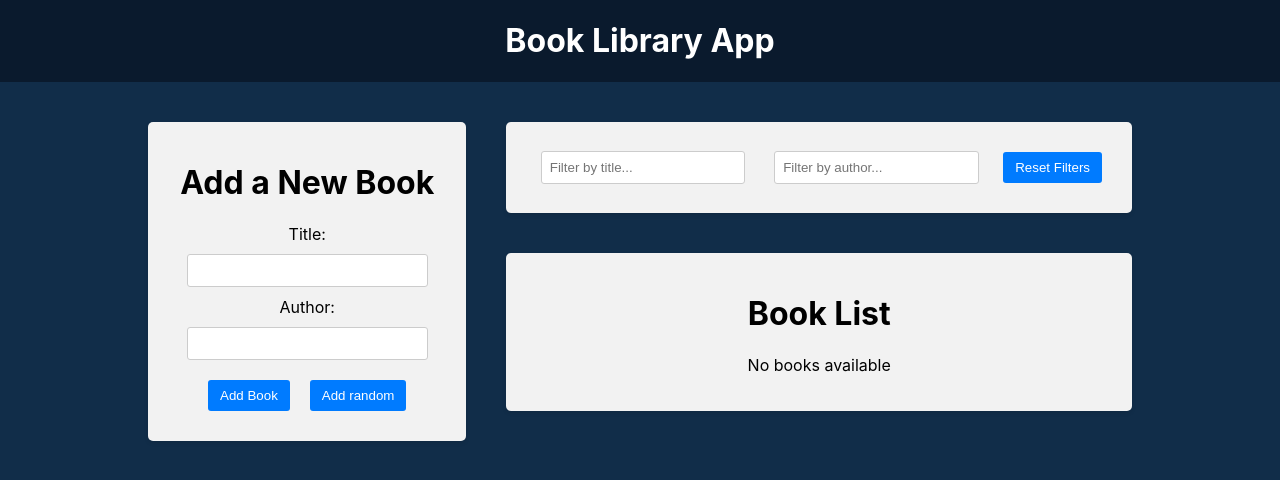
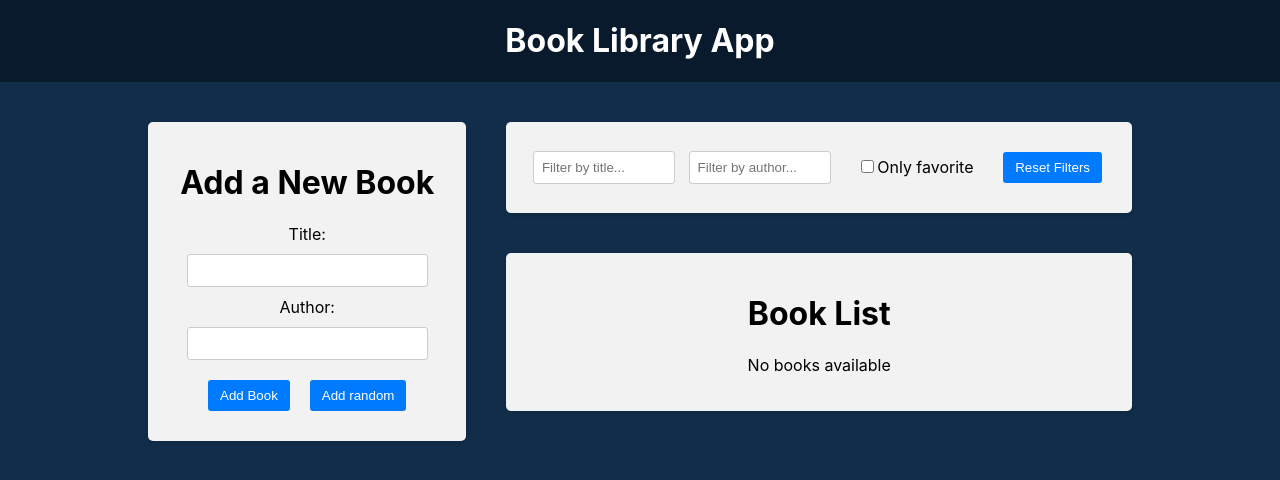
Before and after one commit to BakaiOleksandr/Book-Library-App, a React (Create React App) app in the folder frontend/: page / in a window 1280 px wide. Shown: the top 480 px of the page. Built offline with nearby package versions, Linux system fonts and the light colour scheme.

Commit message:
FavoriteCheckbox

```diff
--- a/frontend/src/components/BookList/BookList.js
+++ b/frontend/src/components/BookList/BookList.js
@@ -5,6 +5,7 @@
 import {
   selectTitleFilter,
   selectAuthorFilter,
+  selectOnlyFavoriteFilter,
 } from '../../redux/slices/filterSlice';
 
 const BookList = () => {
@@ -13,8 +14,10 @@
   const books = useSelector((state) => state.books);
   //subscribe to filter store, by title
   const titleFilter = useSelector(selectTitleFilter);
-  //subscribe to store to author
+  //subscribe to filter store by author
   const authorFilter = useSelector(selectAuthorFilter);
+  //subscribe to onlyFavorite Filter
+  const onlyFavoriteFilter = useSelector(selectOnlyFavoriteFilter);
 
   const filteredBooks = books.filter((book) => {
     const matchesTitle = book.title
@@ -23,8 +26,9 @@
     const matchesAuthor = book.author
       .toLowerCase()
       .includes(authorFilter.toLowerCase());
+    const matchesFavorite = onlyFavoriteFilter ? book.isFavorite : true;
     //because empty '' is true
-    return matchesTitle && matchesAuthor;
+    return matchesTitle && matchesAuthor && matchesFavorite;
   });
 
   //delete book
--- a/frontend/src/components/Filter/Filter.js
+++ b/frontend/src/components/Filter/Filter.js
@@ -5,6 +5,8 @@
   selectTitleFilter,
   setAuthorFilter,
   selectAuthorFilter,
+  selectOnlyFavoriteFilter,
+  setOnlyFavoriteFilter,
 } from '../../redux/slices/filterSlice';
 
 import './Filter.css';
@@ -14,6 +16,7 @@
   //subscribe to state in store
   const titleFilter = useSelector(selectTitleFilter);
   const authorFilter = useSelector(selectAuthorFilter);
+  const onlyFavoriteFilter = useSelector(selectOnlyFavoriteFilter);
   //send to store
   const handleTitleFilterChange = (e) => {
     dispatch(setTitleFilter(e.target.value));
@@ -26,6 +29,11 @@
   const handleAuthorFilterChange = (e) => {
     //dispatch to store
     dispatch(setAuthorFilter(e.target.value));
+  };
+  //dispatch onlyFavorite
+  const handleOnlyFavoriteChange = (e) => {
+    dispatch(setOnlyFavoriteFilter());
+    //we dont need target.value, because function has true or false only
   };
 
   return (
@@ -47,6 +55,16 @@
             placeholder="Filter by author..."
           />
         </div>
+        <div className="filter-group">
+          <label>
+            <input
+              type="checkbox"
+              checked={onlyFavoriteFilter}
+              onChange={handleOnlyFavoriteChange}
+            />
+            Only favorite
+          </label>
+        </div>
         <button type="button" onClick={handleResetFilters}>
           Reset Filters
         </button>
--- a/frontend/src/redux/slices/filterSlice.js
+++ b/frontend/src/redux/slices/filterSlice.js
@@ -3,6 +3,7 @@
 const initialState = {
   title: '',
   author: '',
+  onlyFavorite: false,
 };
 
 const filterSlice = createSlice({
@@ -17,15 +18,28 @@
       return {...state, title: action.payload};
     },
     //action 2
-    resetFilters: (state) => {
+    resetFilters: () => {
       return {...initialState};
     },
     //action 3
     setAuthorFilter: (state, action) => {
       return {...state, author: action.payload};
     },
+    //action 4
+    setOnlyFavoriteFilter: (state) => {
+      return {...state, onlyFavorite: !state.onlyFavorite};
+      //!state.onlyFavorite- because we have only boolean type(false and true)
+    },
   },
 });
+
+//export actions, destructured from filterSlice
+export const {
+  setTitleFilter,
+  resetFilters,
+  setAuthorFilter,
+  setOnlyFavoriteFilter,
+} = filterSlice.actions;
 
 export const selectTitleFilter = (state) => state.filter.title;
 //state.filter-where 'filter' is the name of Slice
@@ -33,8 +47,7 @@
 // console.log(filterSlice.actions.setTitleFilter('test'))
 export const selectAuthorFilter = (state) => state.filter.author;
 // console.log(filterSlice.actions.setAuthorFilter('test'));
-//export actions, destructured from filterSlice
-export const {setTitleFilter, resetFilters, setAuthorFilter} =
-  filterSlice.actions;
+// export filterOnlyFavorite
+export const selectOnlyFavoriteFilter = (state) => state.filter.onlyFavorite;
 //export reducer
 export default filterSlice.reducer;
```
